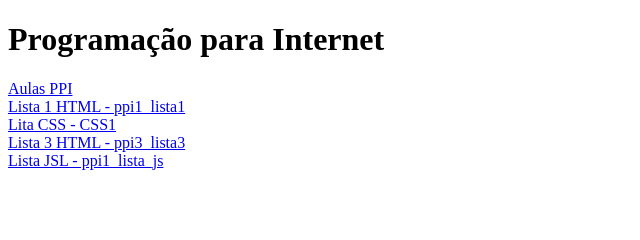
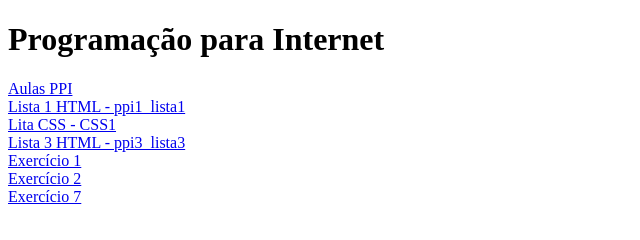
Before and after one commit to miguel-galdino/web, a plain HTML site: page index.html in a window 1280 px wide. Shown: the whole page, without its empty margins (0-640 px from the left). Drawn offline with Linux system fonts and the light colour scheme.

Commit message:
Update index.html
Atualized

```diff
--- a/index.html
+++ b/index.html
@@ -16,7 +16,9 @@
         <dt><a href="./Lista1.html">Lista 1 HTML - ppi1_lista1</a></dt>
         <dt><a href="./Lista2.html">Lita CSS - CSS1</a></dt>
         <dt><a href="./Lista3.html">Lista 3 HTML - ppi3_lista3</a></dt>
-        <dt><a href="./ppi1_lista_js">Lista JSL - ppi1_lista_js</a></dt>
+        <dt><a href="ppi1_lista_js/1.html">Exercício 1</a></dt>
+        <dt><a href="ppi1_lista_js/2.html">Exercício 2</a></dt>
+        <dt><a href="ppi1_lista_js/7.html">Exercício 7</a></dt>
     </dl>
 
 </body>
```
